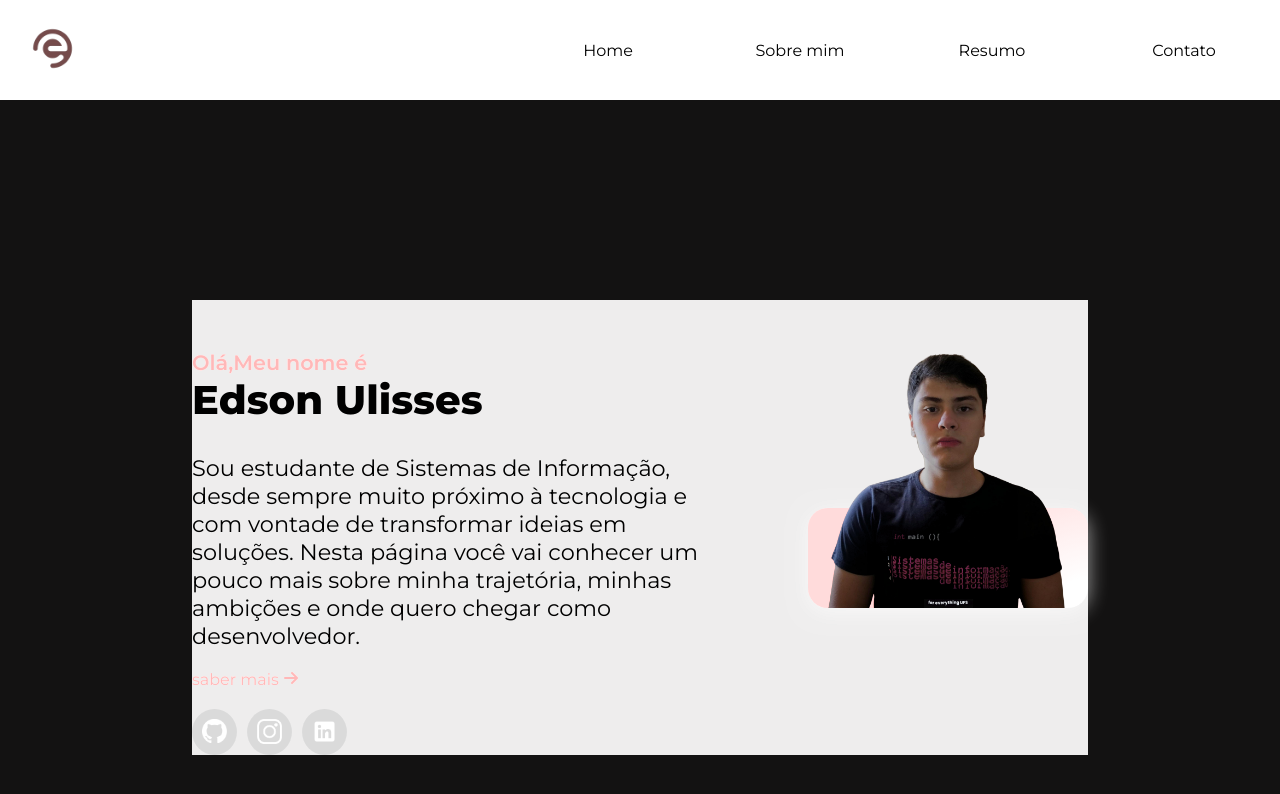
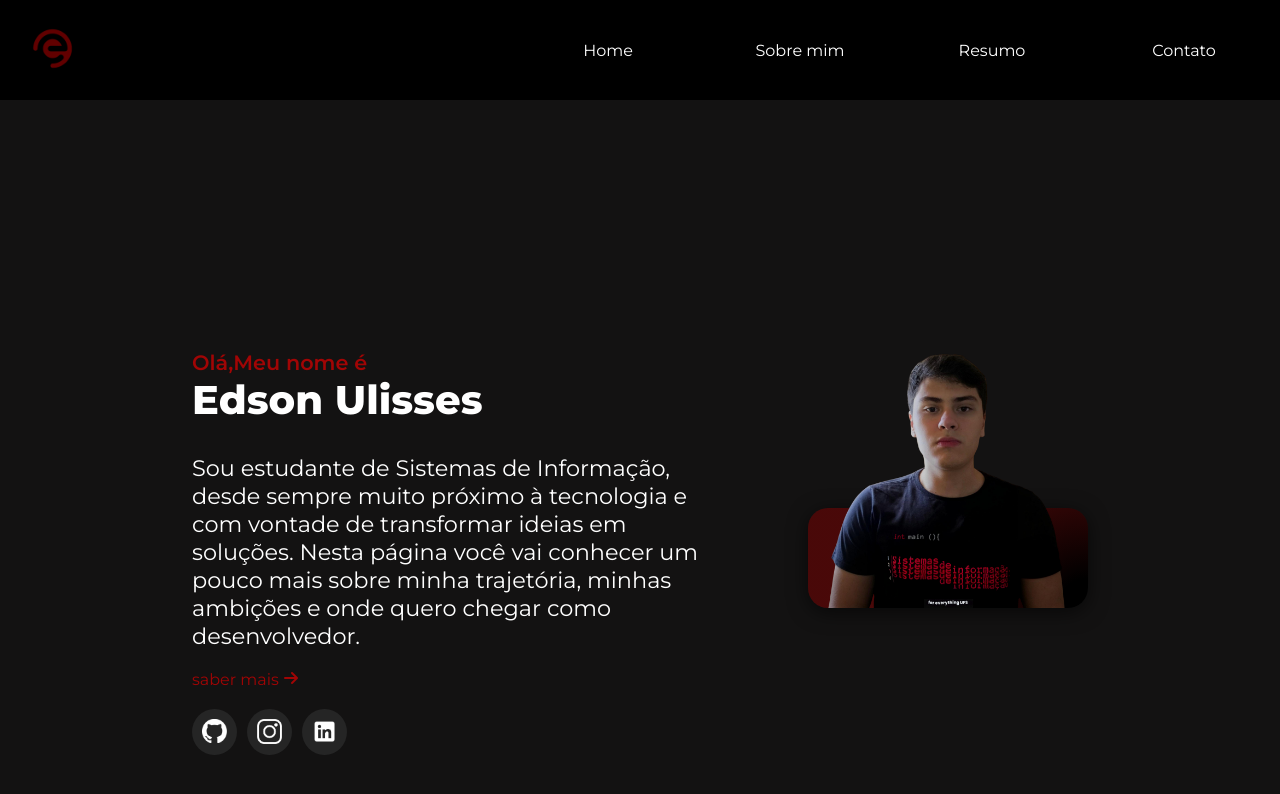
Before and after one commit to edson66/portfolio-pessoal, a plain HTML site: page index.html in a window 1280 px wide. Drawn offline with Linux system fonts and the dark colour scheme.

Commit message:
Add files via upload

```diff
--- a/styles/style.css
+++ b/styles/style.css
@@ -32,14 +32,6 @@ body{
 }
 
 
-@media (prefers-color-scheme: dark) {
-  body {
-    filter: invert(1) hue-rotate(180deg);
-  }
-
-  body img,
-  body video,
-  body iframe {
-    filter: invert(1) hue-rotate(180deg);
-  }
+body{
+  transform: translateZ(0);
 }
```
